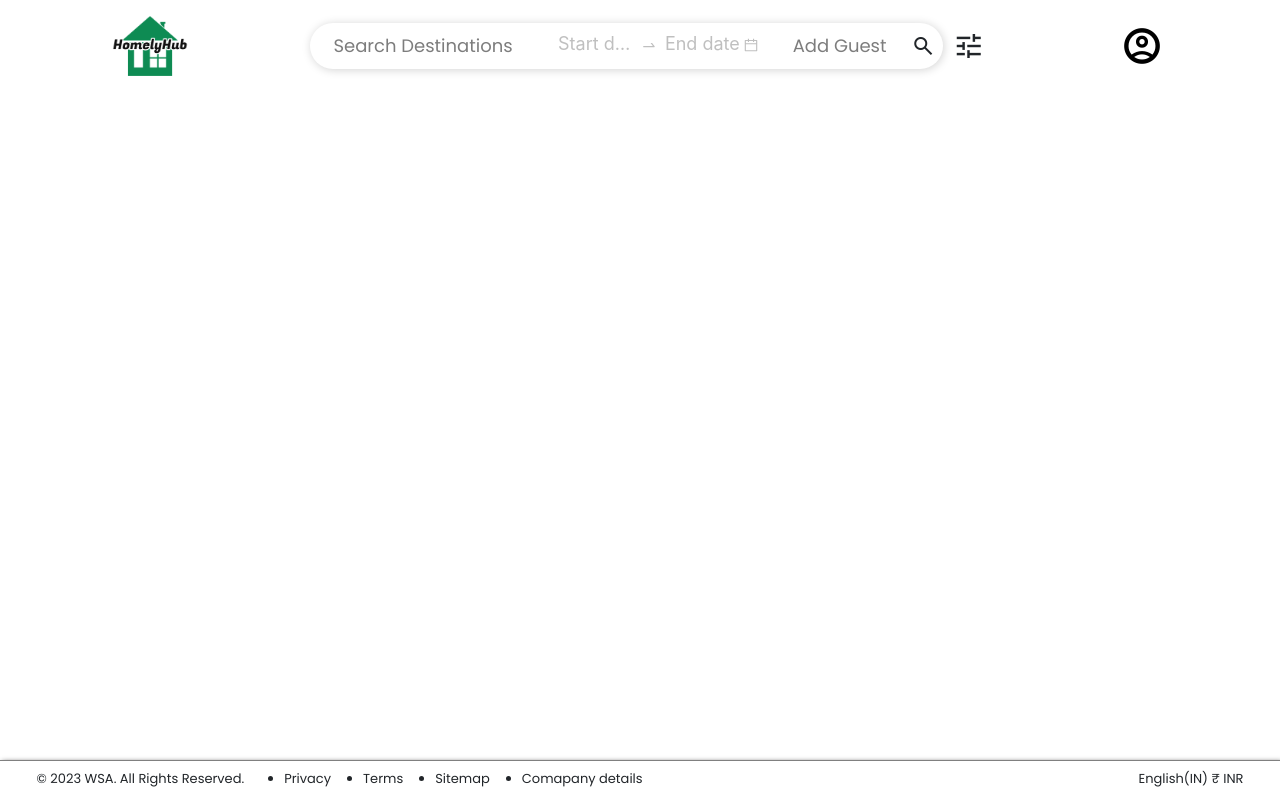
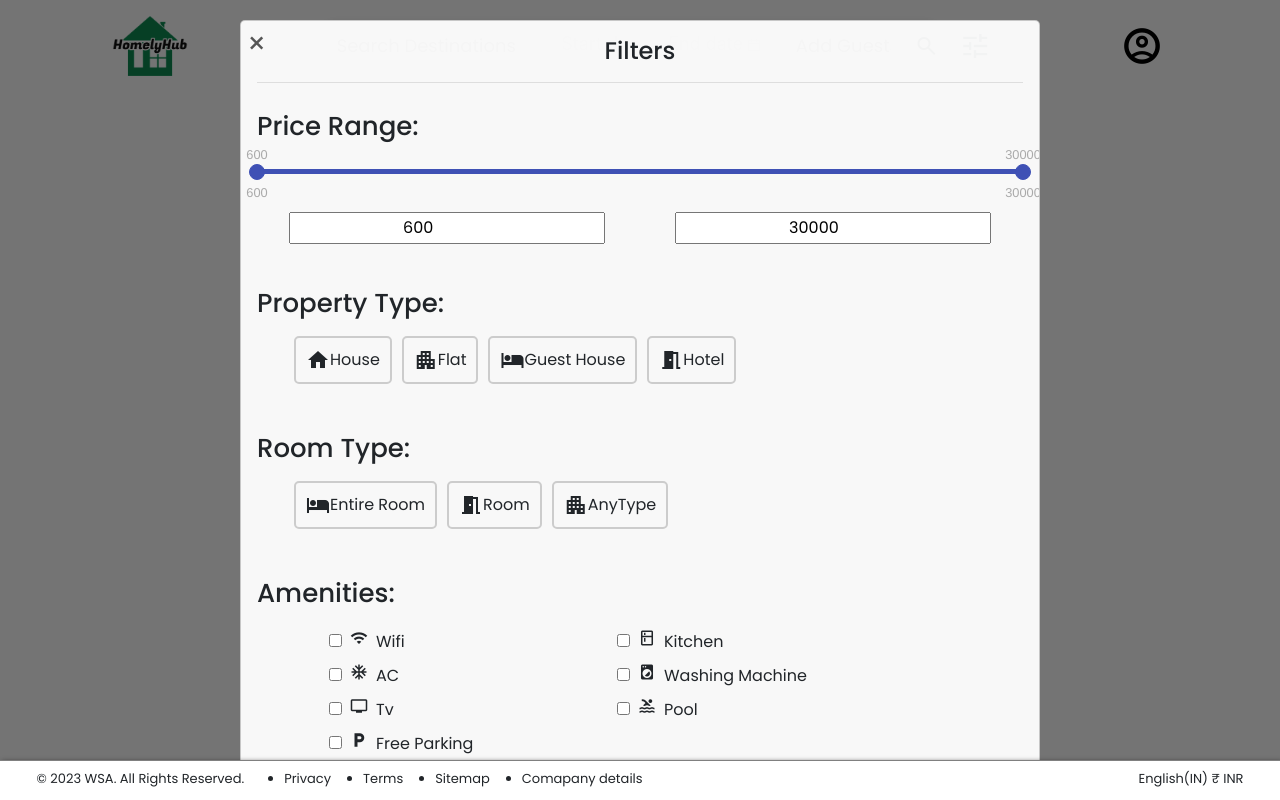
Before and after one commit to RamSai07/airbnb_clone, a React (Create React App) app in the folder frontend/: page / in a window 1280 px wide. Both pictures are taken after a click on the element "tune". Built offline with nearby package versions, Linux system fonts and the light colour scheme; a web font is replaced by a local one.

Commit message:
completed the filter modal and some changes in filtermodal.css

```diff
--- a/frontend/src/CSS/FilterModal.css
+++ b/frontend/src/CSS/FilterModal.css
@@ -33,6 +33,9 @@
   border-radius: 5px;
   width: 50rem;
   font-family: "Poppins", sans-serif;
+  overflow-y: auto;
+  position: relative;
+  max-height: 95vh;
 }
 .modal-content h4 {
   text-align: center;
--- a/frontend/src/Components/Home/FilterModal.js
+++ b/frontend/src/Components/Home/FilterModal.js
@@ -49,11 +49,234 @@ const FilterModal = ({selectedFilters,onFilterChange,onClose}) => {
         onFilterChange("amenities",amenities);
         onClose();//close the model
     };
+
+
+    // options for propert types
+    const propertyTypeOptions =[
+        {
+            value:"House",
+            label:"House",
+            icon:"home",
+        },
+        {
+            value:"Flat",
+            label:"Flat",
+            icon:"apartment",
+        },
+        {
+            value:"Guest House",
+            label:"Guest House",
+            icon:"hotel",
+        },
+        {
+            value:"Hotel",
+            label:"Hotel",
+            icon:"meeting_room",
+        },
+    ];
+    // option for room types
+    const roomTypeOptions=[
+        {
+            value:"Entire Room",
+            label:"Entire Room",
+            icon:"hotel",
+        },
+        {
+            value:"Room",
+            label:"Room",
+            icon:"meeting_room",
+        },
+        {
+            value:"AnyType",
+            label: "AnyType",
+            icon:"apartment",
+        },
+        ];
+
+        // options for amenites
+        const amenitiesOptions = [
+            {
+                value:"Wifi",
+                label:"Wifi",
+                icon:"wifi",
+            },
+            {
+                value:"Kitchen",
+                label:"Kitchen",
+                icon:"kitchen",
+            },
+            {
+                value:"Ac",
+                label:"AC",
+                icon:"ac_unit"
+            },
+            {
+                value:"Washing Machine",
+                label: "Washing Machine",
+                icon:"local_laundry_service",
+            },
+            {
+                value:"Tv",
+                label:"Tv",
+                icon:"tv",
+            },
+            {
+                value:"Pool",
+                label:"Pool",
+                icon:"pool",
+            },
+            {
+                value:"Free Parking",
+                label:"Free Parking",
+                icon:"local_parking",
+            }
+        ];
+        // function to handel clearing filters
+        const handleClearFilter = ()=>{
+            setPriceRange({min:600,max:30000});
+            setPropertyType("");
+            setRoomType("");
+            setAmenities([]);
+
+        };
+        // function to handel changes in amenities
+        const handleAmenitiesChange = (selectedAmenity)=>{
+            setAmenities((prevAmenities)=>
+            prevAmenities.includes(selectedAmenity)
+            ? prevAmenities.filter((item)=>item !== selectedAmenity)
+            :[...prevAmenities, selectedAmenity]
+            );
+        };
+        // /function to handel changes in property type
+        const  handlePropertyTypeChange= (selectedType)=>{
+            setPropertyType((prevType)=>
+            prevType ===  selectedType? "" : selectedType
+            );
+        };
+
+        const  handleRoomTypeChange= (selectedType)=>{
+            setRoomType((prevType)=>
+            prevType ===  selectedType? "" : selectedType
+            );
+        };
   return (
-    <div>
+    <>
+        <div className='modal-backdrop'>
+            <div className='modal-content'>
+                <h4>
+                    Filters<hr/>
+                </h4>
+                <button className='close-button' onClick={onClose}>
+                    <span>&times;</span>
+                </button>
+                {/* filter sections */}
+                <div className='modal-filter-container'>
+                    <div className='filter-section'>
+                        <label>Price Range:</label>
+                        <InputRange
+                        minValue={600}
+                        maxValue={30000}
+                        value={priceRange}
+                        onChange={handelPriceRangeChange}
+                        />
+                        <div className='range-inputs'>
+                            <input
+                            type='number'
+                            value={priceRange.min}
+                            onChange={handelMinInputChange}
+                            />
+                            <input
+                            type='number'
+                            value={priceRange.max}
+                            onChange={handelMaxInputChange}
+                            />
 
-    </div>
+
+                        </div>
+
+                    </div>
+                    <div className="filter-section">
+                        <label>Property Type:</label>
+                        <div className='icon-box'>
+                            {propertyTypeOptions.map((options)=>(
+                                <div
+                                key={options.value}
+                                className={`selectable-box ${propertyType === options.value ? "selected":""}`}
+                                onClick={()=>handlePropertyTypeChange(options.value)}
+                                 >
+                                    <span className='material-icons'>{options.icon}</span>
+                                    <span>{options.label}</span>
+
+                                </div>
+
+                            ))}
+
+                        </div>
+                    </div>
+
+                    <div className="filter-section">
+                        <label>Room Type:</label>
+                        <div className='icon-box'>
+                            {roomTypeOptions.map((options)=>(
+                                <div
+                                key={options.value}
+                                className={`selectable-box ${roomType === options.value ? "selected":""}`}
+                                onClick={()=>handleRoomTypeChange(options.value)}
+                                 >
+                                    <span className='material-icons'>{options.icon}</span>
+                                    <span>{options.label}</span>
+
+                                </div>
+
+                            ))}
+
+                        </div>
+                    </div>
+
+                    <div className='filter-section'>
+                        <label>Amenities:</label>
+                        <div className='amenities-checkboxes'>
+                            {amenitiesOptions.map((options)=>(
+                                <div
+                                key={options.value}
+                                className='amenity-checkbox'>
+                                    {console.log(amenities.includes(options.value))}
+                                   <input  type='checkbox'
+                                    checked={amenities.includes(options.value) }
+                                   value={options.value}
+                                    onChange={()=>handleAmenitiesChange(options.value)}
+                                  />
+                                  <span className='material-icons amenitieslabel'>{options.icon}</span>
+                                    <span>{options.label}</span>
+
+                                </div>
+
+                            )) }
+
+                        </div>
+
+                    </div>
+                    {/* filter action for buttons */}
+                    <div className='filter-buttons'>
+                        <button className='clear-button bg-primary' onClick={handleClearFilter}>Clear</button>
+                        <button  className='clear-button bg-success'onClick={handelFilterChange}>Apply Filters</button>
+
+
+                    </div>
+
+                </div>
+
+            </div>
+
+        </div>
+    </>
   )
 };
 
+FilterModal.propTypes = {
+    selectedFilters:PropTypes.object.isRequired,
+    onFilterChange:PropTypes.func.isRequired,
+    onClose: PropTypes.func.isRequired,
+}
+
 export default FilterModal;
```
